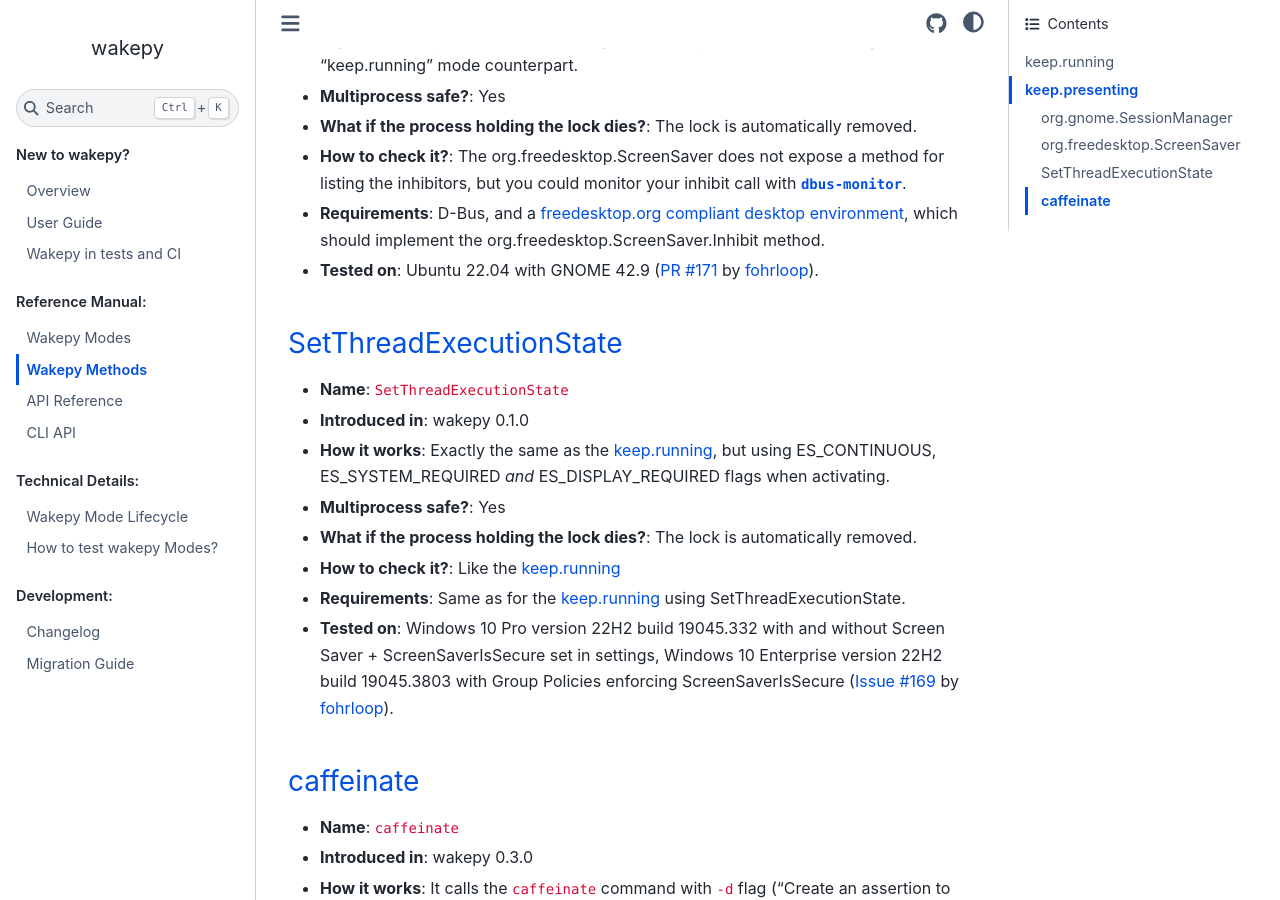
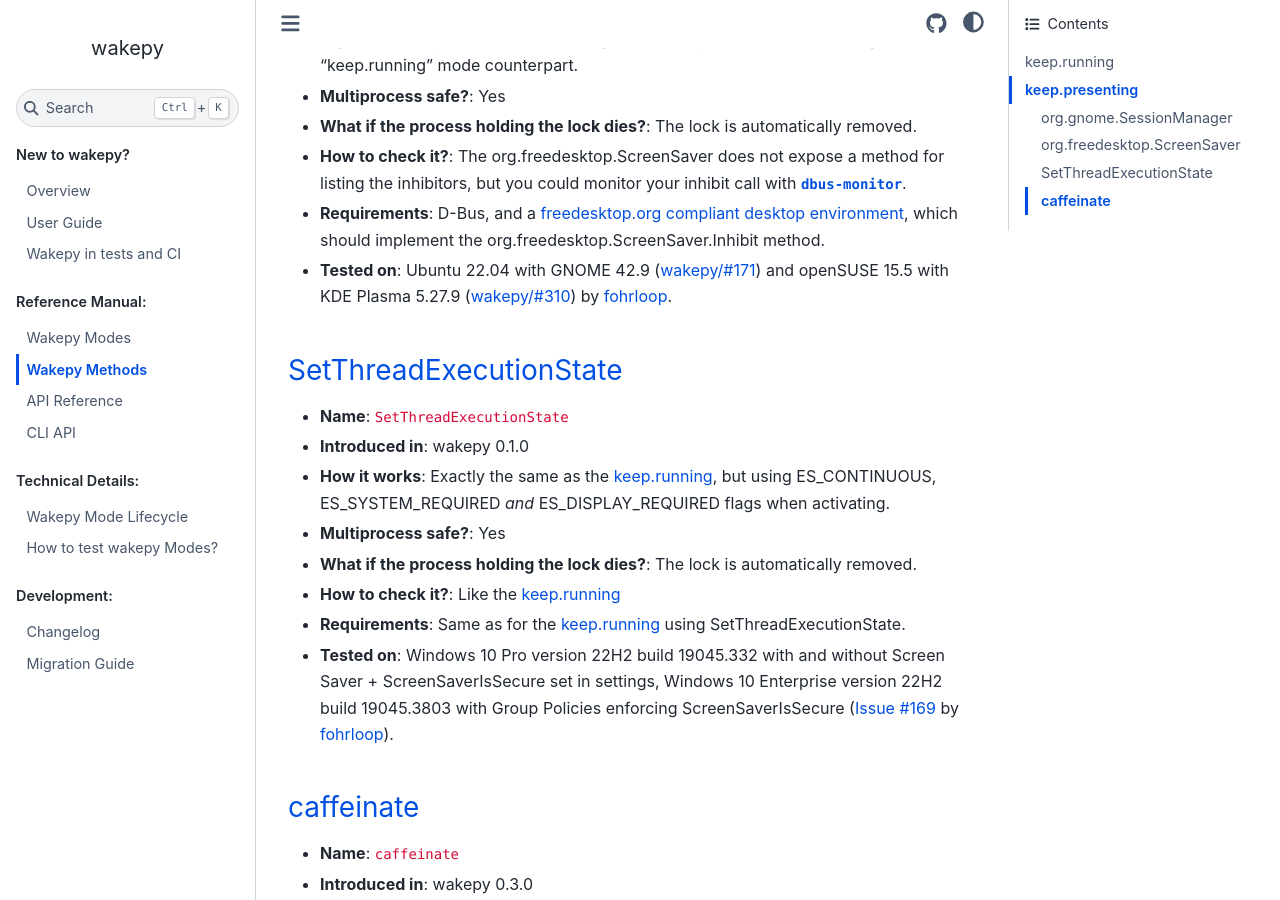
Before and after one commit to fohrloop/wakepy, a Sphinx documentation site: the page built from docs/source/methods-reference.md, in a window 1280 px wide and 900 px high, scrolled down 4218 px. Built offline with Sphinx 7.4.7 and the Sphinx Book theme 1.1.4, drawn with Linux system fonts in a browser that asks for light colours; the version number could not be read and is left out.

Commit message:
update docs of org.freedesktop.ScreenSaver
mention KDE support

```diff
--- a/docs/source/methods-reference.md
+++ b/docs/source/methods-reference.md
@@ -128,7 +128,7 @@
 - **What if the process holding the lock dies?**: The lock is automatically removed.
 - **How to check it?**:  The org.freedesktop.ScreenSaver does not expose a method for listing the inhibitors, but you could monitor your inhibit call with [`dbus-monitor`](https://dbus.freedesktop.org/doc/dbus-monitor.1.html).
 - **Requirements**: D-Bus, and a [freedesktop.org compliant desktop environment](https://www.freedesktop.org/wiki/Desktops/), which should implement the org.freedesktop.ScreenSaver.Inhibit method.
-- **Tested on**:  Ubuntu 22.04 with GNOME 42.9 ([PR #171](https://github.com/fohrloop/wakepy/pull/171) by [fohrloop](https://github.com/fohrloop/)).
+- **Tested on**:  Ubuntu 22.04 with GNOME 42.9 ([wakepy/#171](https://github.com/fohrloop/wakepy/pull/171)) and openSUSE 15.5 with KDE Plasma 5.27.9 ([wakepy/#310](https://github.com/fohrloop/wakepy/issues/310#issuecomment-2135512139)) by [fohrloop](https://github.com/fohrloop/).
 
 (keep-presenting-windows-stes)=
 ### SetThreadExecutionState
```
